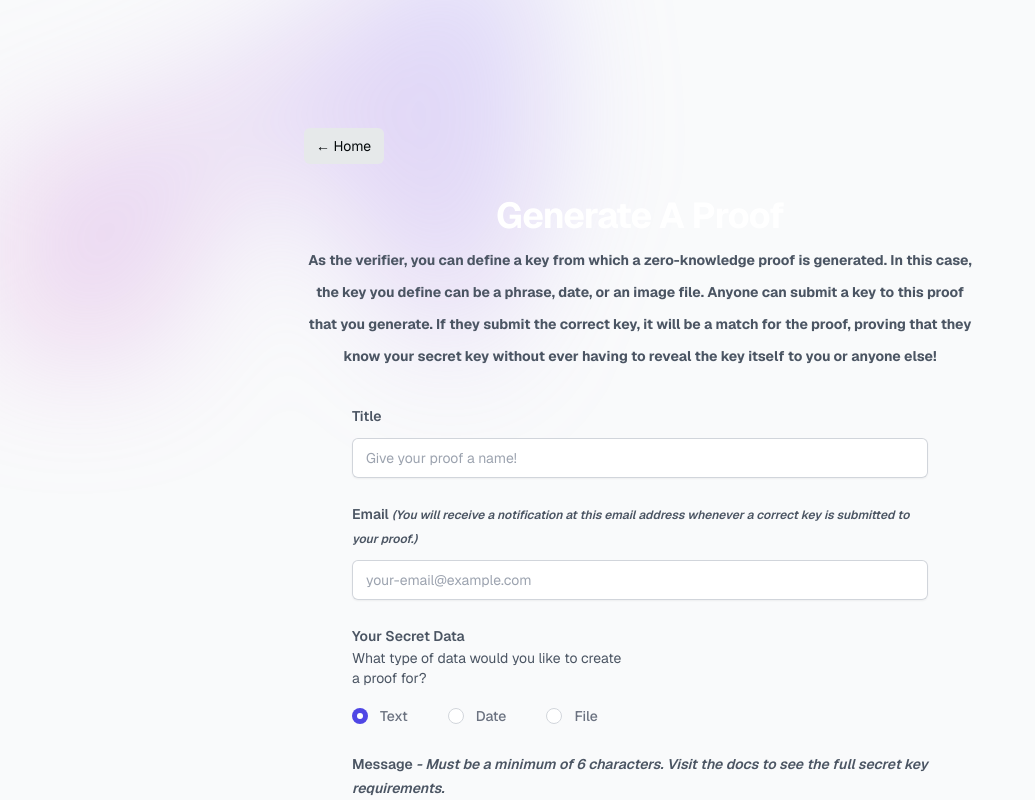
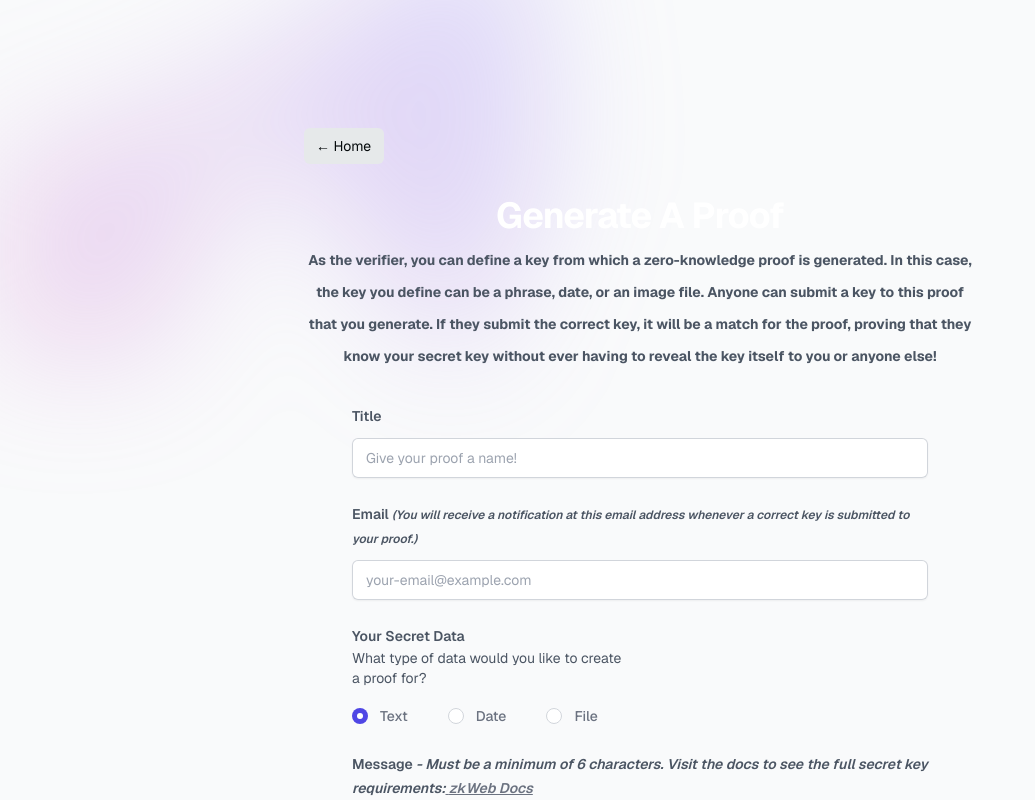
Before and after one commit to SarahMAmann/zkWeb, a Next.js app: page /verifier in a window 1280 px wide. Shown: the top 800 px of the page, without its empty margins (0-1035 px from the left). Built offline with nearby package versions, Linux system fonts and the light colour scheme.

Commit message:
filling out links

```diff
--- a/app/prover/[id]/page.tsx
+++ b/app/prover/[id]/page.tsx
@@ -264,7 +264,14 @@ export default function Prover() {
                     htmlFor="message"
                     className="block text-sm font-semibold leading-6 text-gray-600"
                   >
-                    Message <span className="italic">- Must be a minimum of 6 characters. Visit the docs to see the full secret key requirements.</span>
+                    Message <span className="italic">- Must be a minimum of 6 characters. Visit the docs to see the full secret key requirements:
+                      <Link href="https://sarah-m-benson.notion.site/sarah-m-benson/zkWeb-User-API-Documentation-8f183fe4d3a14fab845918bd8237b109#0f77ca7f3d3144e5be5b3cc2afdbdd27">
+                        <span className="underline cursor-pointer text-gray-500">
+                          {" "}
+                          zkWeb Docs
+                        </span>
+                      </Link>
+                    </span>
                   </label>
                   <div className="mt-2.5">
                     <textarea
--- a/app/verifier/page.tsx
+++ b/app/verifier/page.tsx
@@ -264,7 +264,14 @@ export default function Verifier() {
                   htmlFor="message"
                   className="block text-sm font-semibold leading-6 text-gray-600"
                 >
-                  Message <span className="italic">- Must be a minimum of 6 characters. Visit the docs to see the full secret key requirements.</span>
+                  Message <span className="italic">- Must be a minimum of 6 characters. Visit the docs to see the full secret key requirements:
+                    <Link href="https://sarah-m-benson.notion.site/sarah-m-benson/zkWeb-User-API-Documentation-8f183fe4d3a14fab845918bd8237b109#0f77ca7f3d3144e5be5b3cc2afdbdd27">
+                      <span className="underline cursor-pointer text-gray-500">
+                        {" "}
+                        zkWeb Docs
+                      </span>
+                    </Link>
+                  </span>
                 </label>
                 <div className="mt-2.5">
                   <textarea
@@ -346,10 +353,10 @@ export default function Verifier() {
         <div className="-mt-48 text-red-500 w-1/2">
           Error: a proof could not be generated for this input. You can refer to
           the documentation to make sure your input meets the requirements:
-          <Link href="https://docs.zkweb.io">
+          <Link href="https://sarah-m-benson.notion.site/sarah-m-benson/zkWeb-User-API-Documentation-8f183fe4d3a14fab845918bd8237b109">
             <span className="underline cursor-pointer text-gray-500">
               {" "}
-              https://docs.zkweb.io
+              zkWeb Docs
             </span>
           </Link>
         </div>
--- a/components/Footer.tsx
+++ b/components/Footer.tsx
@@ -2,14 +2,14 @@ import { JSX, SVGProps } from "react";
 
 const navigation = {
   main: [
-    { name: "About", href: "#" },
-    { name: "Contribute", href: "#" },
-    { name: "Contact", href: "#" },
+    { name: "About", href: "https://sarah-m-benson.notion.site/sarah-m-benson/zkWeb-User-API-Documentation-8f183fe4d3a14fab845918bd8237b109#01ed3a7752f9488d9674b1c9509ba103" },
+    { name: "Contribute", href: "https://sarah-m-benson.notion.site/sarah-m-benson/zkWeb-User-API-Documentation-8f183fe4d3a14fab845918bd8237b109#d74f5a34ff024944a4274ff8f93ab8ac" },
+    { name: "Contact", href: "https://sarah-m-benson.notion.site/sarah-m-benson/zkWeb-User-API-Documentation-8f183fe4d3a14fab845918bd8237b109#d74f5a34ff024944a4274ff8f93ab8ac" },
   ],
   social: [
     {
       name: "Twitter",
-      href: "#",
+      href: "https://twitter.com/zk_web",
       icon: (props: JSX.IntrinsicAttributes & SVGProps<SVGSVGElement>) => (
         <svg fill="currentColor" viewBox="0 0 24 24" {...props}>
           <path d="M8.29 20.251c7.547 0 11.675-6.253 11.675-11.675 0-.178 0-.355-.012-.53A8.348 8.348 0 0022 5.92a8.19 8.19 0 01-2.357.646 4.118 4.118 0 001.804-2.27 8.224 8.224 0 01-2.605.996 4.107 4.107 0 00-6.993 3.743 11.65 11.65 0 01-8.457-4.287 4.106 4.106 0 001.27 5.477A4.072 4.072 0 012.8 9.713v.052a4.105 4.105 0 003.292 4.022 4.095 4.095 0 01-1.853.07 4.108 4.108 0 003.834 2.85A8.233 8.233 0 012 18.407a11.616 11.616 0 006.29 1.84" />
@@ -18,7 +18,7 @@ const navigation = {
     },
     {
       name: "GitHub",
-      href: "#",
+      href: "https://github.com/SarahMAmann/zkWeb",
       icon: (props: JSX.IntrinsicAttributes & SVGProps<SVGSVGElement>) => (
         <svg fill="currentColor" viewBox="0 0 24 24" {...props}>
           <path
@@ -31,7 +31,7 @@ const navigation = {
     },
     {
       name: "YouTube",
-      href: "#",
+      href: "https://www.youtube.com/channel/UCoftN-pj8_ixoDZ6r767RTQ",
       icon: (props: JSX.IntrinsicAttributes & SVGProps<SVGSVGElement>) => (
         <svg fill="currentColor" viewBox="0 0 24 24" {...props}>
           <path
--- a/components/Header.tsx
+++ b/components/Header.tsx
@@ -3,6 +3,7 @@ import { useState } from "react";
 import SearchBar from "./SearchBar";
 import Image from "next/image";
 import banner from "../app/zkweb-banner-image.svg";
+import Link from "next/link";
 
 export default function Header({ onGrandparentData }: any) {
   const [parentSearchResults, setParentSearchResults] = useState([]);
@@ -26,12 +27,16 @@ export default function Header({ onGrandparentData }: any) {
       <div className="-mt-24 text-sm md:-mt-32 antialiased md:text-lg tracking-widest">
         Zero-knowledge proofs for everyone.
       </div>
-      <button
-        type="button"
-        className="-mt-10 rounded-md bg-emerald-500 px-8 py-2.5 text-sm font-semibold text-white shadow-sm hover:bg-emerald-400 focus-visible:outline focus-visible:outline-2 focus-visible:outline-offset-2 focus-visible:outline-indigo-500"
+      <Link
+          href="https://sarah-m-benson.notion.site/sarah-m-benson/zkWeb-User-API-Documentation-8f183fe4d3a14fab845918bd8237b109#01ed3a7752f9488d9674b1c9509ba103"
       >
-        Get Started ⚡︎
-      </button>
+        <button
+          type="button"
+          className="-mt-10 rounded-md bg-emerald-500 px-8 py-2.5 text-sm font-semibold text-white shadow-sm hover:bg-emerald-400 focus-visible:outline focus-visible:outline-2 focus-visible:outline-offset-2 focus-visible:outline-indigo-500"
+        >
+          Get Started ⚡︎
+        </button>
+      </Link>
       <SearchBar onSearchResults={handleParentData} />
       <div className="w-full p-[1px] bg-gradient-to-r from-transparent via-foreground/10 to-transparent my-8" />
     </div>
--- a/components/NavBar.tsx
+++ b/components/NavBar.tsx
@@ -22,7 +22,7 @@ export default function Navbar() {
           </Link>
         </div>
         <Link
-          href="/"
+          href="https://sarah-m-benson.notion.site/sarah-m-benson/zkWeb-User-API-Documentation-8f183fe4d3a14fab845918bd8237b109#d74f5a34ff024944a4274ff8f93ab8ac"
           className="md:-mr-24 py-2 px-3 flex rounded-md no-underline bg-btn-background hover:bg-btn-background-hover"
         >
           Contribute
```
